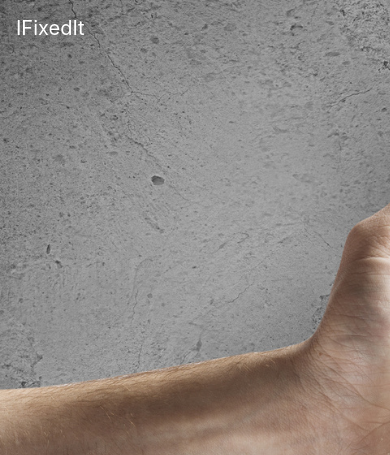
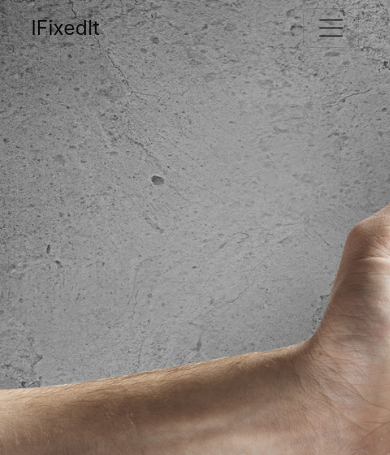
Before and after one commit to brich33713/ifixedit, a Flask app: page / in a window 390 px wide. Shown: the top 455 px of the page. Run offline with Flask 2, Linux system fonts and the light colour scheme; some libraries are stand-ins or nearby versions.

Commit message:
Made navbar responsive and working on video

```diff
--- a/templates/base.html
+++ b/templates/base.html
@@ -10,8 +10,8 @@
 </head>
 <body>
   {% block nav %}
-  <div class="bg-img banner-text">
-    <nav class="navbar navbar-expand-lg">
+  <div class="bg-img banner-text col">
+    <nav class="navbar navbar-expand-lg navbar-light">
         <a class="navbar-brand banner-text" href="/">IFixedIt</a>
         <button class="navbar-toggler" type="button" data-toggle="collapse" data-target="#navbarSupportedContent" aria-controls="navbarSupportedContent" aria-expanded="false" aria-label="Toggle navigation">
           <span class="navbar-toggler-icon"></span>
```
Also changed, not shown: templates/display-repair.html (+8 -2 lines).
